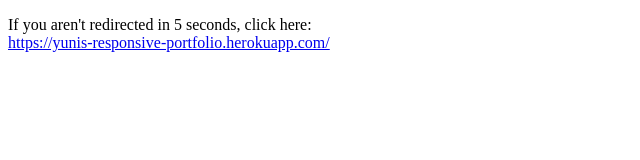
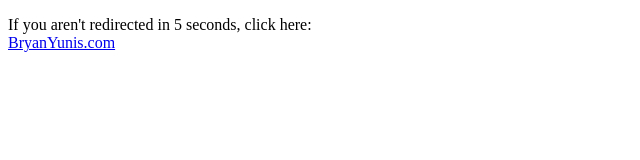
Before and after one commit to bry-an/bry-an.github.io, a plain HTML site: page index.html in a window 1280 px wide. Shown: the whole page, without its empty margins (0-640 px from the left). Drawn offline with Linux system fonts and the light colour scheme.

Commit message:
Update index.html

```diff
--- a/index.html
+++ b/index.html
@@ -3,10 +3,10 @@
     <head>
         <title>Redirect</title>
         <meta http-equiv="Refresh" content="5;
-        url = 'https://yunis-responsive-portfolio.herokuapp.com/'">
+        url = 'https://bryanyunis.com/'">
     </head>
     <body>
         <p>If you aren't redirected in 5 seconds, click here:<br>
-            <a href = "https://yunis-responsive-portfolio.herokuapp.com/">https://yunis-responsive-portfolio.herokuapp.com/</a>
+            <a href = "http://bryanyunis.com">BryanYunis.com</a>
     </body>
 </html>
```
